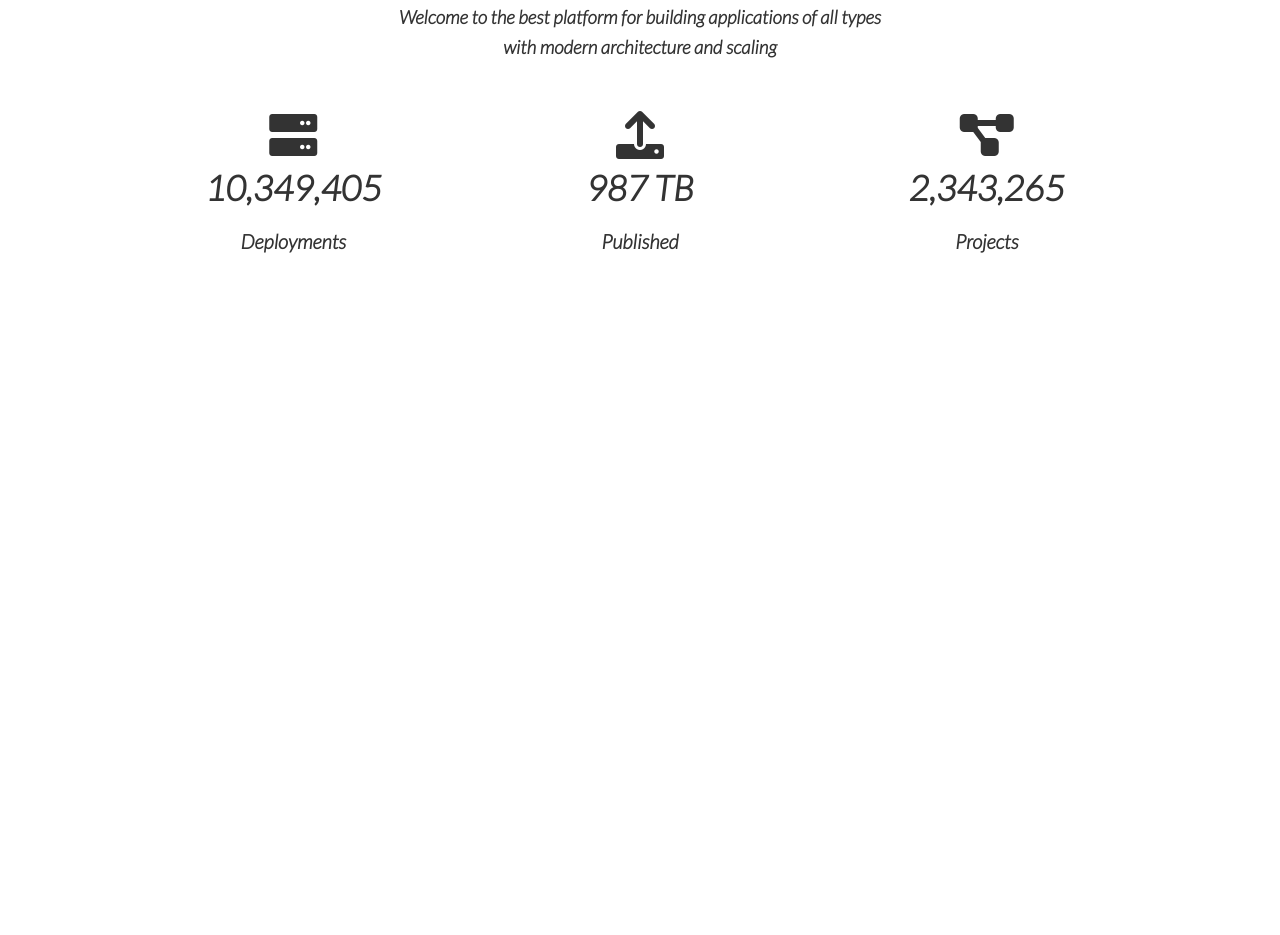
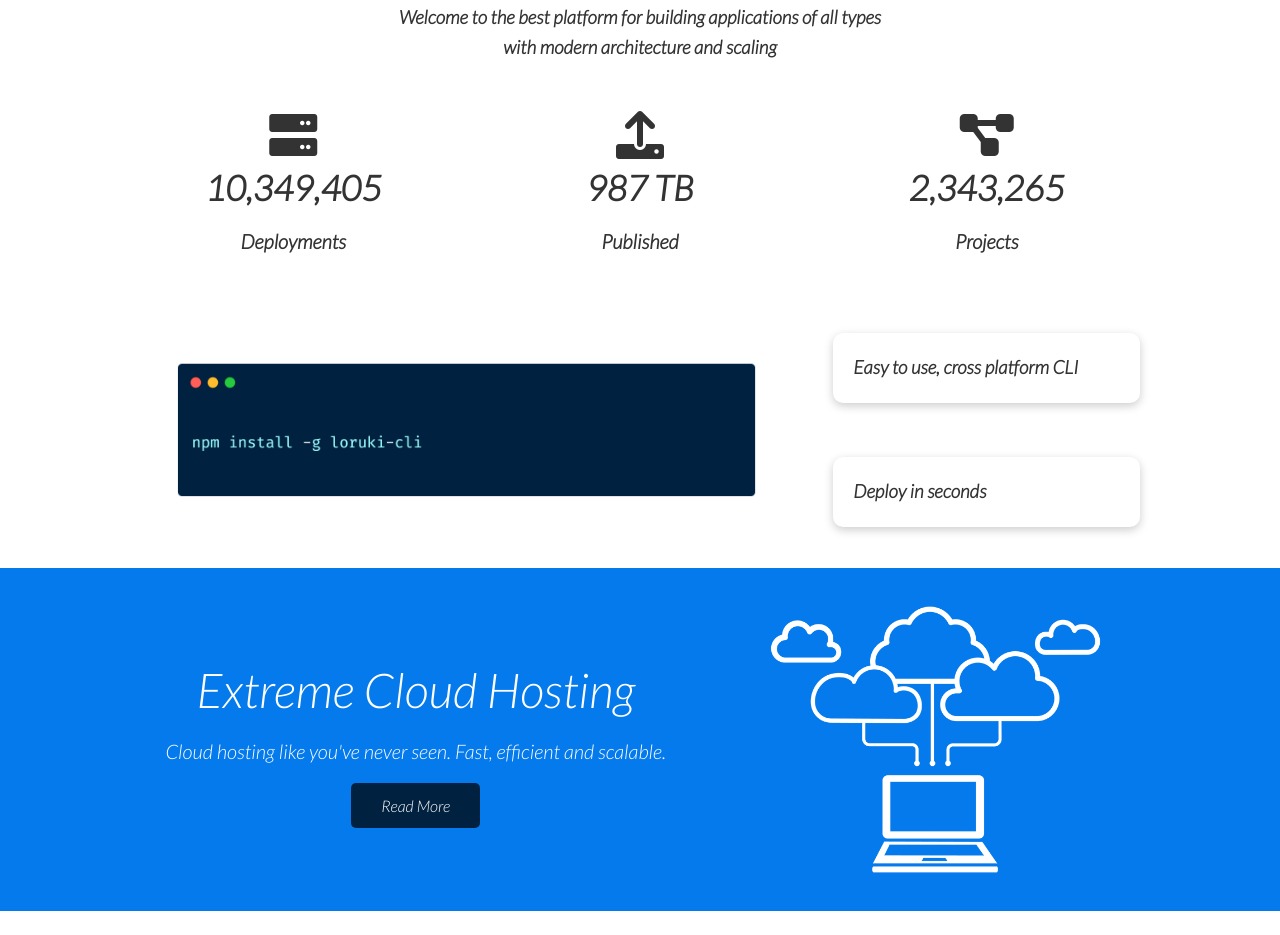
Before and after one commit to russSherm/cloud-hosting-platform, a plain HTML site: page index.html in a window 1280 px wide. Shown: the part 567-1502 px from the top of the page. Before the commit the page ends 882 px from the top, so only its background shows below. Drawn offline with Linux system fonts and the light colour scheme.

Commit message:
html and css for cli and cloud sections

```diff
--- a/css/style.css
+++ b/css/style.css
@@ -1,7 +1,10 @@
 @import url('https://fonts.googleapis.com/css2?family=Lato:ital,wght@1,300&display=swap');
 
 :root {
-    --primary-color: #047aed
+    --primary-color: #047aed;
+    --secondary-color: #1c3fa8;
+    --dark-color: #002240;
+    --light-color: #f4f4f4
 }
 
 * {
@@ -146,3 +149,19 @@ img {
     font-size: 20px;
     font-weight: bold;
 }
+
+/* Cli */
+.cli .grid {
+    grid-template-columns: repeat(3, 1fr);
+    grid-template-rows: repeat(2, 1fr);
+}
+
+.cli .grid > *:first-child {
+    grid-column: 1 / span 2;
+    grid-row: 1 / span 2;
+}
+
+/* Cloud */
+.cloud .grid {
+    grid-template-columns: 4fr 3fr;
+}
--- a/css/utilities.css
+++ b/css/utilities.css
@@ -31,6 +31,48 @@
 
 .btn:hover {
     transform: scale(0.98);
+}
+
+/* Backgrounds & Colored Buttons */
+.bg-primary, .btn-primary {
+    background-color: var(--primary-color);
+    color: #fff;
+}
+
+.bg-secondary, .btn-secondary {
+    background-color: var(--secondary-color);
+    color: #fff;
+}
+
+.bg-dark, .btn-dark {
+    background-color: var(--dark-color);
+    color: #fff;
+}
+
+.bg-light, .btn-light {
+    background-color: var(--light-color);
+    color: #333;
+}
+
+/* Text Sizes */
+.lead {
+    font-size: 20px;
+}
+
+.sm {
+    font-size: 1rem;
+}
+
+.md {
+    font-size: 2rem;
+}
+
+.lg {
+    font-size: 3rem;
+}
+
+.xl {
+    font-size: 4rem;
 }
 
 .text-center {
--- a/index.html
+++ b/index.html
@@ -75,5 +75,30 @@
             </div>
         </div>
     </section>
+
+    <!-- Cli -->
+    <section class="cli">
+        <div class="container grid">
+            <img src="images/cli.png" alt="cli">
+            <div class="card">
+                <h3>Easy to use, cross platform CLI</h3>
+            </div>
+            <div class="card">
+                <h3>Deploy in seconds</h3>
+            </div>
+        </div>
+    </section>
+
+    <!-- Cloud -->
+    <section class="cloud bg-primary my-2 py-2">
+        <div class="container grid">
+            <div class="text-center">
+                <h2 class="lg">Extreme Cloud Hosting</h2>
+                <p class="lead my-1">Cloud hosting like you've never seen. Fast, efficient and scalable.</p>
+                <a href="features.html" class="btn btn-dark">Read More</a>
+            </div>
+            <img src="images/cloud.png" alt="cloud">
+        </div>
+    </section>
 </body>
 </html>
```
